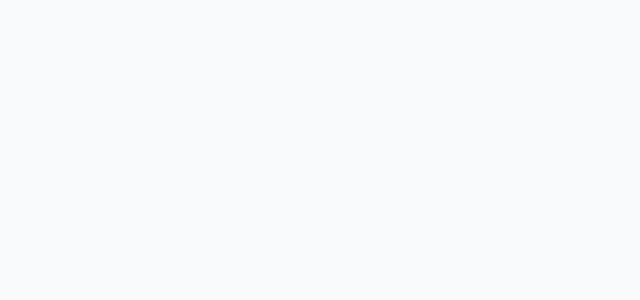
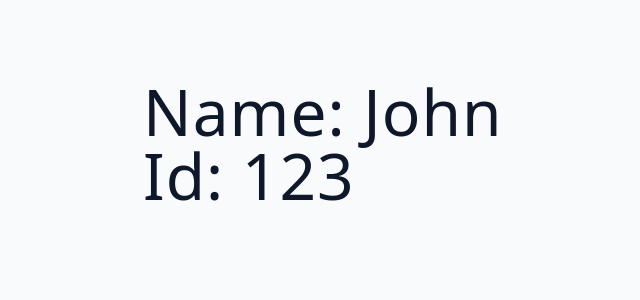
Before and after one commit to emmeiwhite/11-react-with-ts, a React (Vite) app: page / in a window 1280 px wide. Shown: the top 300 px of the page, without its empty margins (197-837 px from the left). Built offline with nearby package versions, Linux system fonts and the light colour scheme.

Commit message:
Passing Props in TypeScript. Type Annotations

```diff
--- a/src/App.tsx
+++ b/src/App.tsx
@@ -3,7 +3,10 @@ import Component from './starter/01-return'
 function App() {
   return (
     <main>
-      <Component />
+      <Component
+        name="John"
+        id={123}
+      />
     </main>
   )
 }
--- a/src/starter/01-return/index.tsx
+++ b/src/starter/01-return/index.tsx
@@ -1,11 +1,8 @@
-function Component(): JSX.Element | null | string {
-  return null
-
-  return 'error'
-
+function Component({ name, id }: { name: string; id: number }) {
   return (
     <div>
-      <h1>React with TypeScript up & running!!</h1>
+      <h1>Name: {name}</h1>
+      <h1>Id: {id}</h1>
     </div>
   )
 }
```
